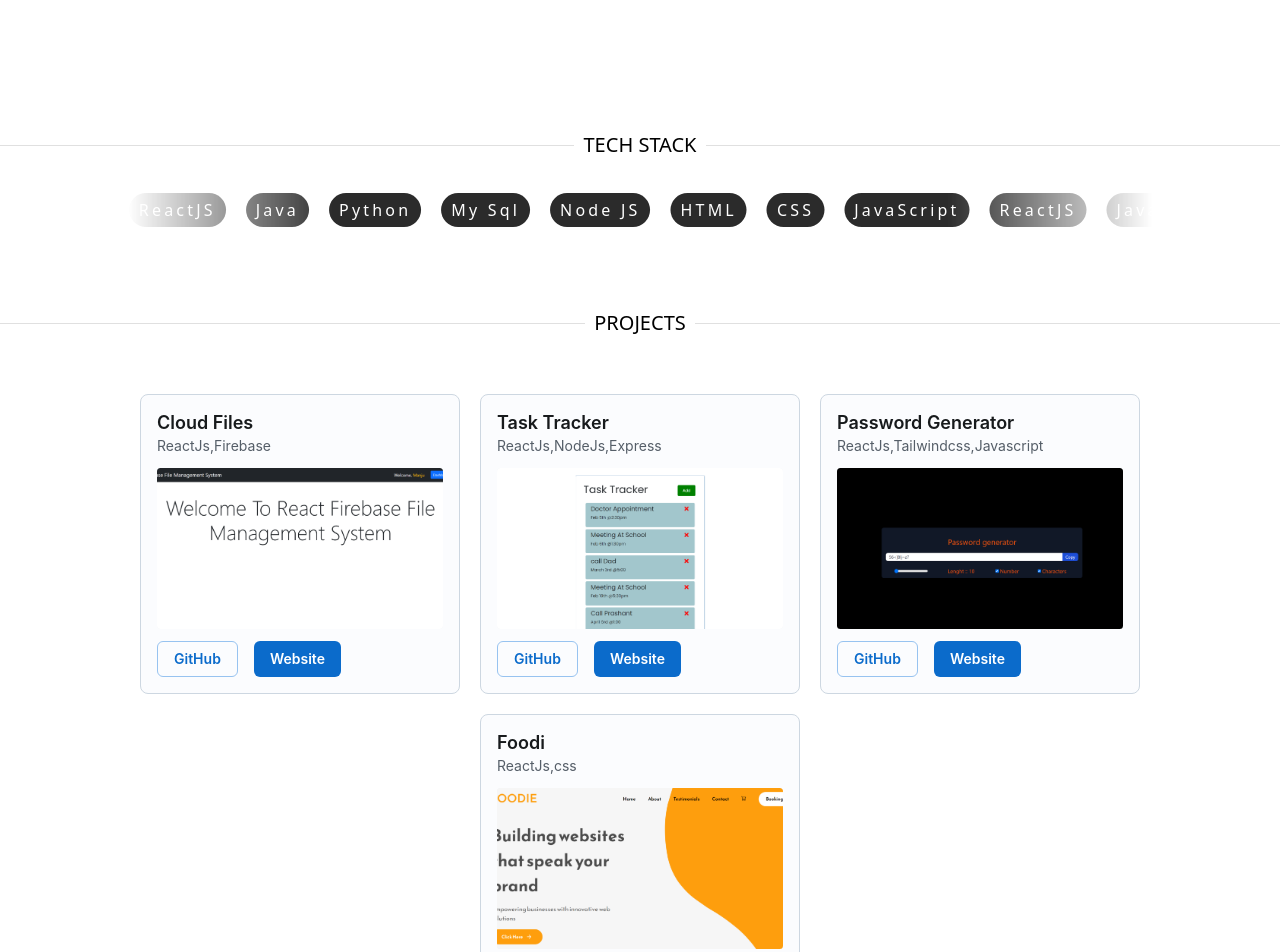
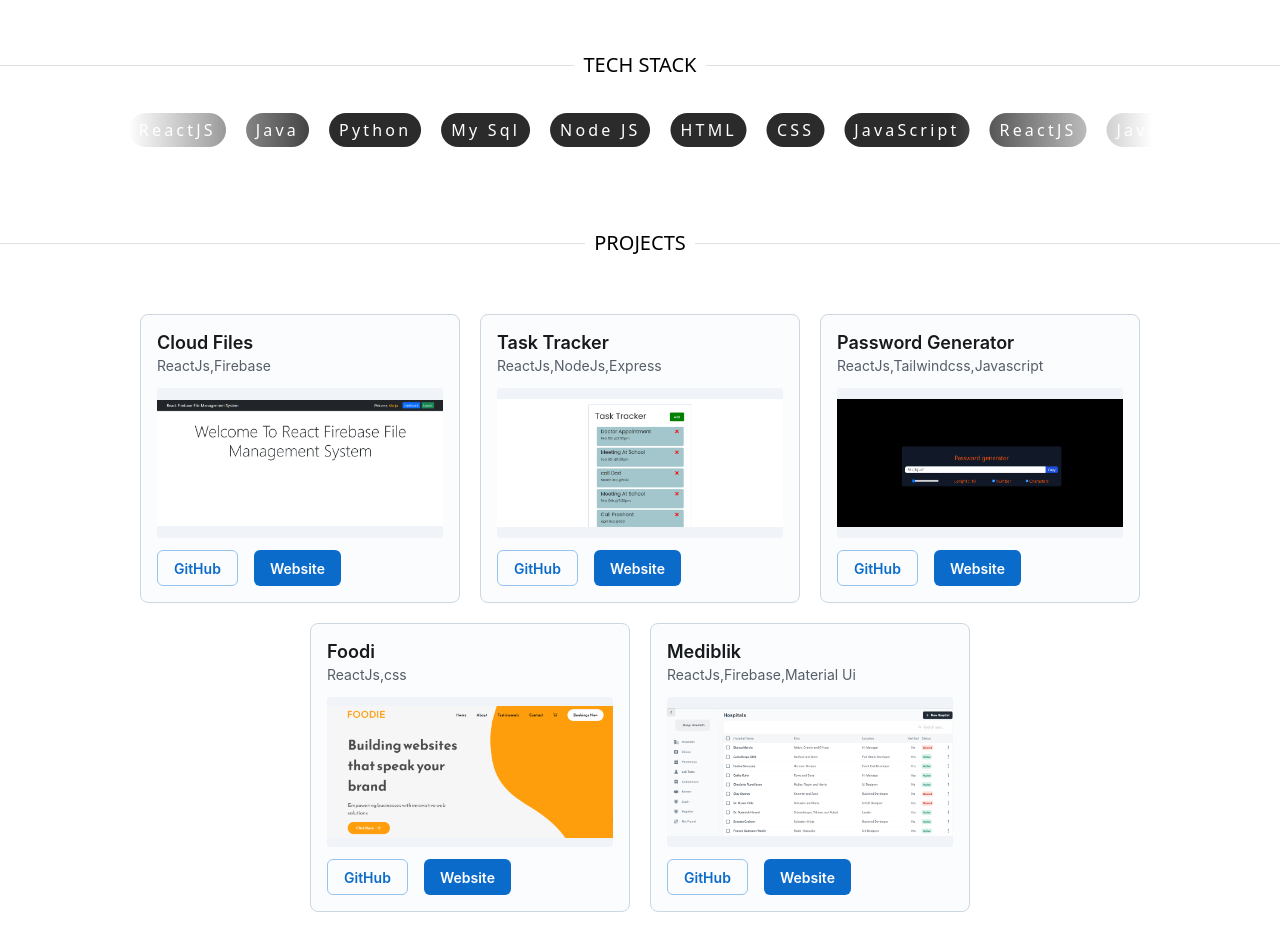
Before and after one commit to manjuhiremath/portfolio, a React (Vite) app: page / in a window 1280 px wide. Shown: the part 540-1492 px from the top of the page. Built offline with nearby package versions, Linux system fonts and the light colour scheme.

Commit message:
cange in cards

```diff
--- a/src/App.css
+++ b/src/App.css
@@ -42,7 +42,7 @@ body {
 
 /* Animation */
 
-.parallax > use {
+ .parallax > use {
   animation: move-forever 25s cubic-bezier(.55,.5,.45,.5)     infinite;
 }
 .parallax > use:nth-child(1) {
--- a/src/components/Card.jsx
+++ b/src/components/Card.jsx
@@ -13,11 +13,12 @@ function BasicCard({ name, tech, img, githublink, websitelink, disabled }) {
         <Typography level="title-lg">{name}</Typography>
         <Typography level="body-sm">{tech}</Typography>
       </div>
-      <AspectRatio minHeight="120px" maxHeight="200px">
+      <AspectRatio minHeight="100px" maxHeight="150px">
         <img
           src={img}
           loading="lazy"
           alt=""
+          style={{ width: '100%', height: '100%', objectFit: 'contain' }}
         />
       </AspectRatio>
       <CardContent orientation="horizontal">
--- a/src/components/Cards.jsx
+++ b/src/components/Cards.jsx
@@ -3,6 +3,7 @@ import BasicCard from "./Card";
 import "./Cards.css";
 import Cloud from "../assets/cloud.png";
 import Foodi from "../assets/foodi.png";
+import Medi from '../assets/medi.png';
 import Pass from "../assets/pass.png";
 import TaskTracker from "../assets/tasktracker.png";
 // import Divider from '@mui/material';
@@ -49,6 +50,15 @@ function Cards() {
         tech="ReactJs,css"
       />
     </div>
+    <div>
+      <BasicCard
+        name="Mediblik"
+        githublink="https://github.com/manjuhiremath/medi"
+        websitelink="https://medi-lake.vercel.app/"
+        img={Medi}
+        tech="ReactJs,Firebase,Material Ui"
+      />
+    </div>
 
     </div>
   </div>
--- a/src/components/Homepage.jsx
+++ b/src/components/Homepage.jsx
@@ -15,7 +15,7 @@ function Homepage(){
         </div>
 
 
-        <div style={{marginTop:'8rem'}}>
+        <div style={{marginTop:'3rem'}}>
         <Divider style={{fontSize:'20px'}}> TECH STACK</Divider>
           <InfiniteScroll/>
         </div>
--- a/src/components/Info.jsx
+++ b/src/components/Info.jsx
@@ -53,7 +53,7 @@ function Info() {
                     typeSpeed={100}
                     deleteSpeed={70}
                     delaySpeed={1000}
-                    words={["Developer","Freelancer"]}
+                    words={["Developer","Freelancer","Student"]}
                   />
                 </span>
               </h1>
```
Also changed, not shown: src/assets/medi.png (added).
